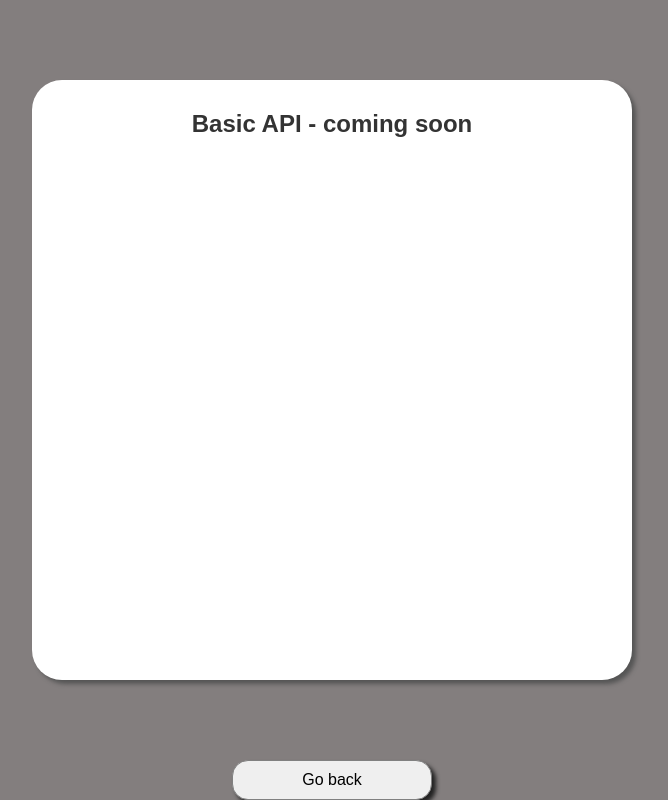
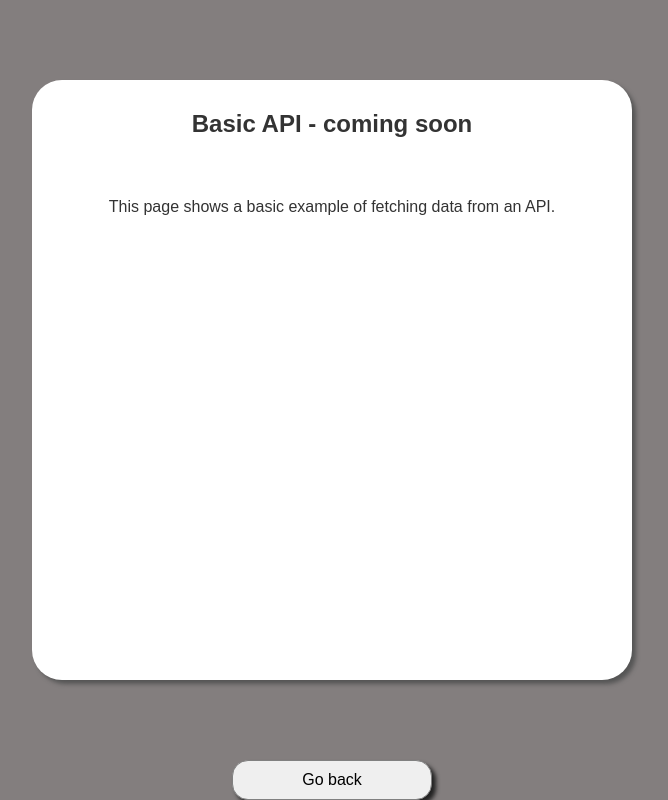
Before and after one commit to PDXmjb/demo-projects, a Next.js app: page /demo/basic-api in a window 1280 px wide. Shown: the whole page, without its empty margins (308-976 px from the left). Built offline with nearby package versions, Linux system fonts and the light colour scheme.

Commit message:
(fix) Text
Added descriptive text to basic-api

```diff
--- a/pages/demo/basic-api/index.tsx
+++ b/pages/demo/basic-api/index.tsx
@@ -2,6 +2,7 @@ const BasicAPI = () => {
   return (
     <>
       <h2>Basic API - coming soon</h2>
+      <p>This page shows a basic example of fetching data from an API.</p>
     </>
   );
 };
```
